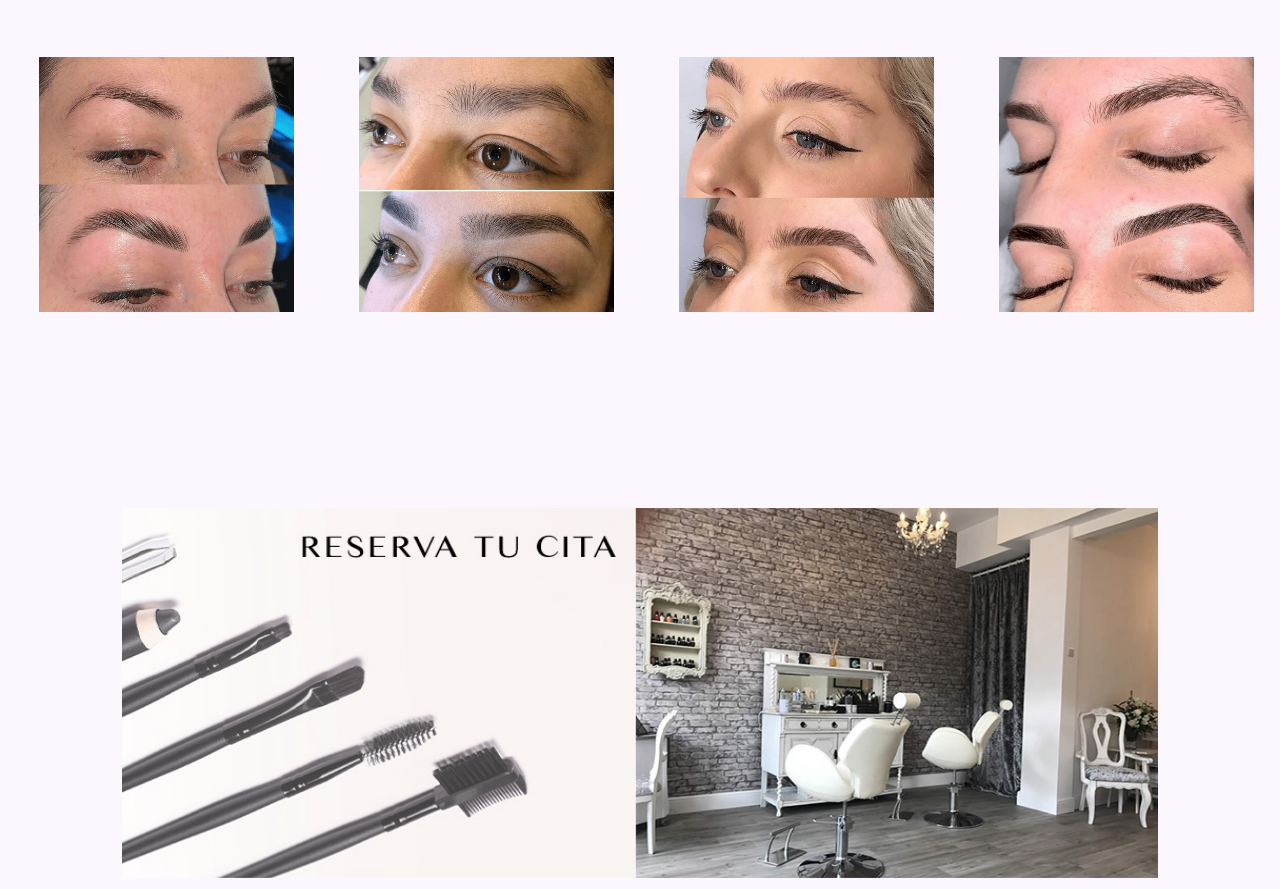
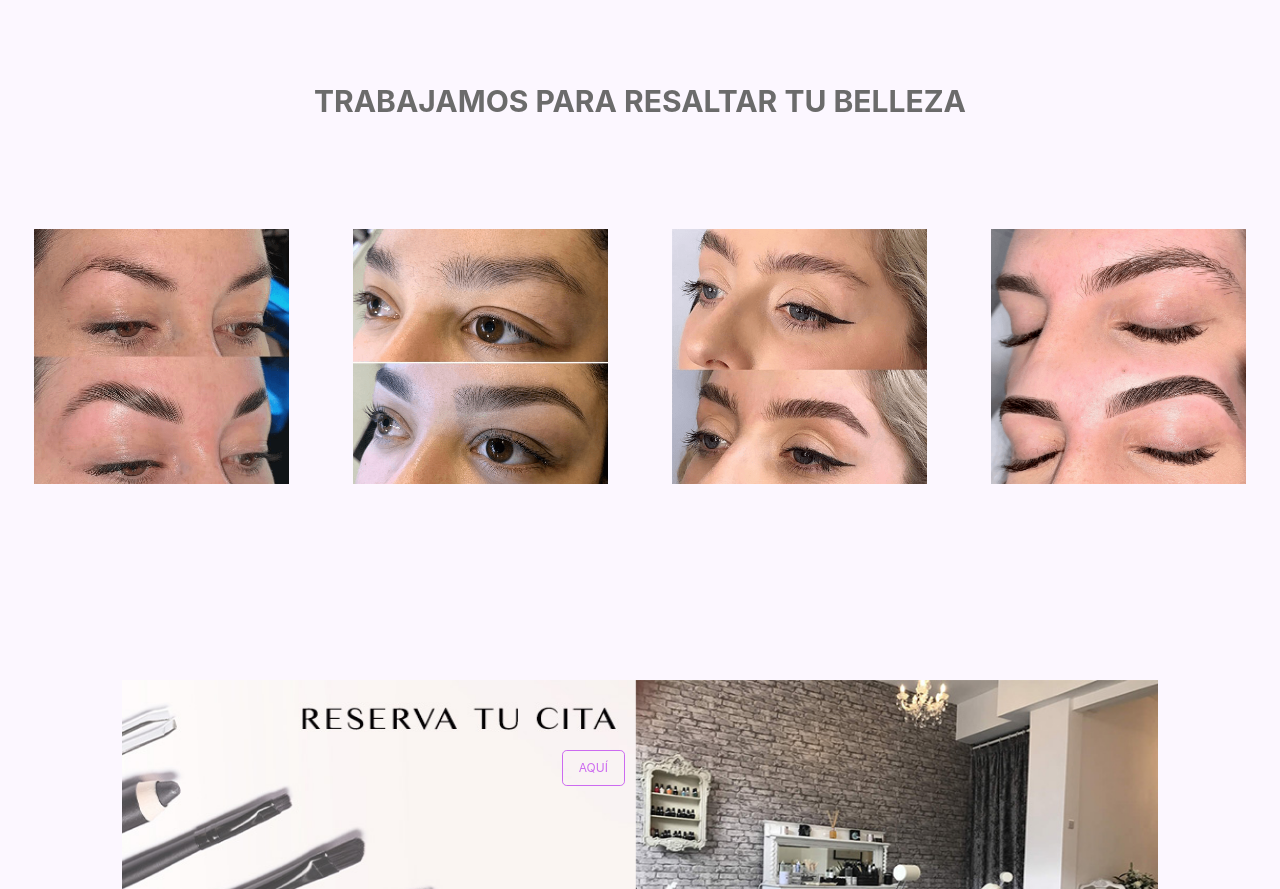
Before and after one commit to Andreshra/ehSTUDIO, a website: page index.html in a window 1280 px wide. Shown: the part 871-1760 px from the top of the page. Drawn offline with nearby package versions, Linux system fonts and the light colour scheme; a web font is replaced by a local one.

Commit message:
Agregado boton de enlace, slogan, mediasQ

```diff
--- a/index.html
+++ b/index.html
@@ -22,7 +22,7 @@
 			<div class="col-lg-12 col-xs-12 noPadding">
 				<div class="d-flex justify-content-center">
 					<a href="index.html" class="BlHead--img">
-						<img src="img/logo.png" class="img-fluid" width="400" alt="logo">
+						<img src="img/logo.png" class="img-fluid logoImg" alt="logo">
 					<a/>
 				</div>
 				<nav>
@@ -57,6 +57,16 @@
 			</div>
 		</div>
 	</main>
+													<!-- SLOGAN -->
+	<div class="container-fluid">
+		<div class="row">
+			<div class="col-lg-12 col-xs-12 noPadding">
+				<div class="d-flex justify-content-center">
+					<h1 class="animate__animated animate__pulse"> Trabajamos para resaltar tu belleza </h1>
+				</div>
+			</div>
+		</div>
+	</div>
 													<!-- 4 IMAGENES EN LINEA -->
 	<section class="container-fluid d-flex justify-content-center">
 		<div class="row">
@@ -102,7 +112,7 @@
 				<div >
 					<img src="img/banner22.png" class="img-fluid banner2" alt="Banner">
 				</div>
-			</div>
+				<a href="https://wa.me/+56940888338" target="_blank" class="btn btn-primary2 btn-lg active" role="button" aria-pressed="true">AQUÍ</a>
 			<div class="col-1 col-lg-1">
 				<!-- VACIA -->
 			</div>
--- a/scss/style2.scss
+++ b/scss/style2.scss
@@ -19,6 +19,12 @@ body {
 	animation-duration: 4s;
 }
 
+.animate__pulse {
+	animation-duration: 4s;
+}
+
+								/* TERMINA ANIMACIONES (DURACION) */
+
 header {
 	background-color: $colorHeader;
 	color: #fff;
@@ -29,7 +35,12 @@ header {
 
 .BlHea--img{
 	padding-bottom: 10px;
+	width: 400px;
 }
+
+.logoImg {
+		width: 400px;
+	}
 
 
 a {
@@ -354,7 +365,6 @@ ul.social-network li {
 	font-weight: bold;
 	margin: 0px 20px;
 }
-
 	}
 
 								/*IMAGENES EN LINEA */
@@ -380,7 +390,6 @@ border-radius: 2px; }
 								/*4 IMG EN LINEA*/
 
 
-
 #imgBrows {
 	display: flex;
 	flex-direction: row;
@@ -392,3 +401,140 @@ border-radius: 2px; }
 	padding: 10px;
 	margin: 20px 14px;
 }
+
+								/* Boton de citas*/
+
+
+.btn-primary2:hover {
+	background-color: #D86FFF;
+	color: #fff;
+}
+
+.btn-primary2 {
+	position: relative;
+    bottom: 450px;
+    left: 440px;
+    color: $colorHeader;
+    background-color: transparent;
+    background-image: none;
+    border-color: $colorHeader;
+}
+
+
+								/*MediasQ*/
+
+
+@media (min-width: 576px) {
+
+/*LOGO*/
+	.logoImg {
+		width: 300px;
+	}
+
+	/*BOTON DE CITAS*/
+	.btn-primary2:hover {
+	background-color: #D86FFF;
+	color: #fff;
+}
+
+	.btn-primary2 {
+	font-size: 10px;
+	position: relative;
+    bottom: 435px;
+    left: 140px;
+    color: $colorHeader;
+    background-color: transparent;
+    background-image: none;
+    border-color: $colorHeader;
+}
+	} /* TERMINA BOTON DE CITAS SMALL*/
+
+
+@media (min-width: 768px) {
+/*LOGO*/
+	.logoImg {
+		width: 350px;
+	}
+
+/*BOTON DE CITAS*/
+	.btn-primary2:hover {
+	background-color: #D86FFF;
+	color: #fff;
+}
+
+	.btn-primary2 {
+	font-size: 12px;
+	position: relative;
+    bottom: 440px;
+    left: 210px;
+    color: $colorHeader;
+    background-color: transparent;
+    background-image: none;
+    border-color: $colorHeader;
+} /* TERMINA BOTON DE CITAS MEDIUM*/
+
+/*IMG EN LINEA*/
+.imgInLine .col-md-3 {
+float: left;
+width: 25%;
+max-width: 100%; }
+
+/*MARGIN DE IMG */
+.imgx {
+    width: 275px;
+    padding: 10px;
+    margin: 20px 7px;
+
+}
+
+/* LOGO */
+.BlHea--img{
+	padding-bottom: 10px;
+	width: 500px;
+}
+	}
+
+
+@media (min-width: 992px) {
+/*BOTON DE CITAS*/
+	.btn-primary2:hover {
+	background-color: #D86FFF;
+	color: #fff;
+}
+
+	.btn-primary2 {
+	position: relative;
+    bottom: 445px;
+    left: 300px;
+    color: $colorHeader;
+    background-color: transparent;
+    background-image: none;
+    border-color: $colorHeader;
+}/* TERMINA BOTON DE CITAS LARGE*/
+
+/*MARGIN DE IMG */
+.imgx {
+    width: 275px;
+    padding: 10px;
+    margin: 20px 7px;
+
+}
+	}
+
+@media (min-width: 1200px) {
+
+.btn-primary2:hover {
+	background-color: #D86FFF;
+	color: #fff;
+}
+
+.btn-primary2 {
+	position: relative;
+    bottom: 450px;
+    left: 440px;
+    color: $colorHeader;
+    background-color: transparent;
+    background-image: none;
+    border-color: $colorHeader;
+}
+	}
```
Also changed, not shown: css/estilo.css.
